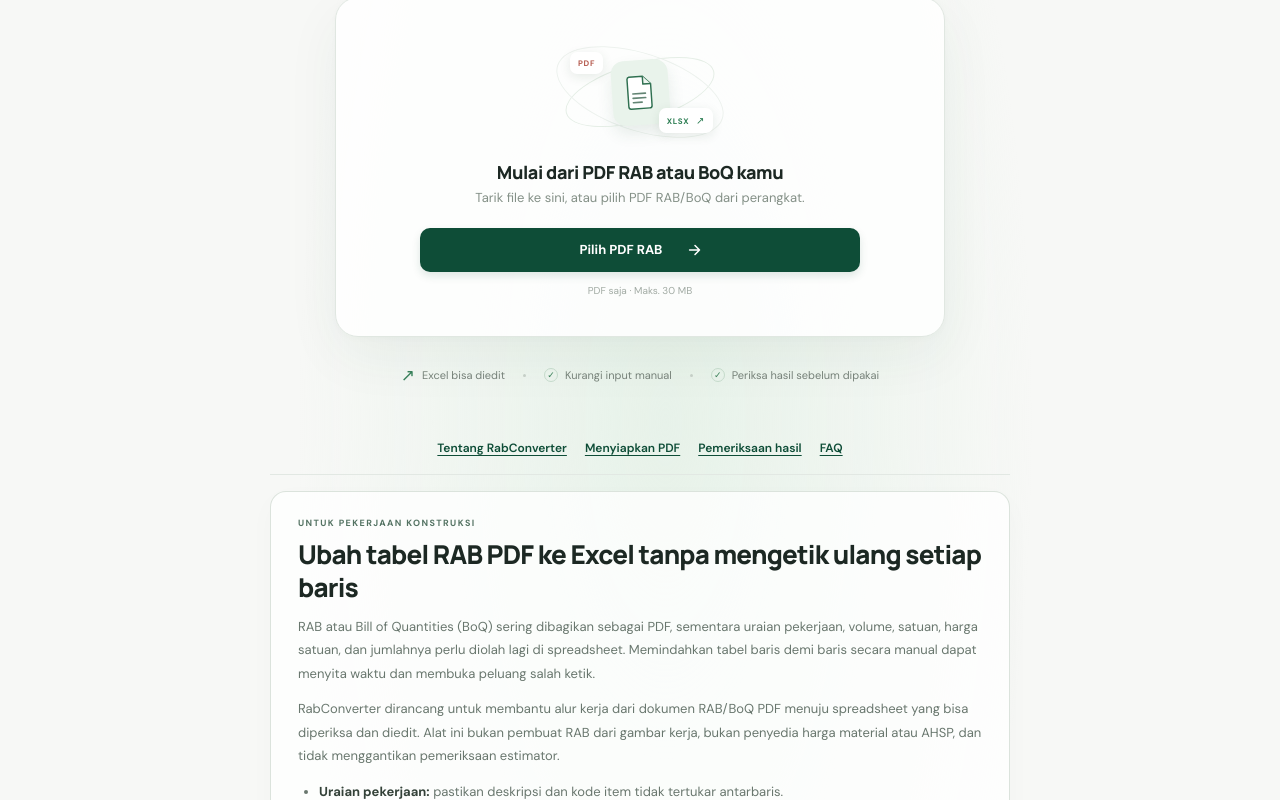
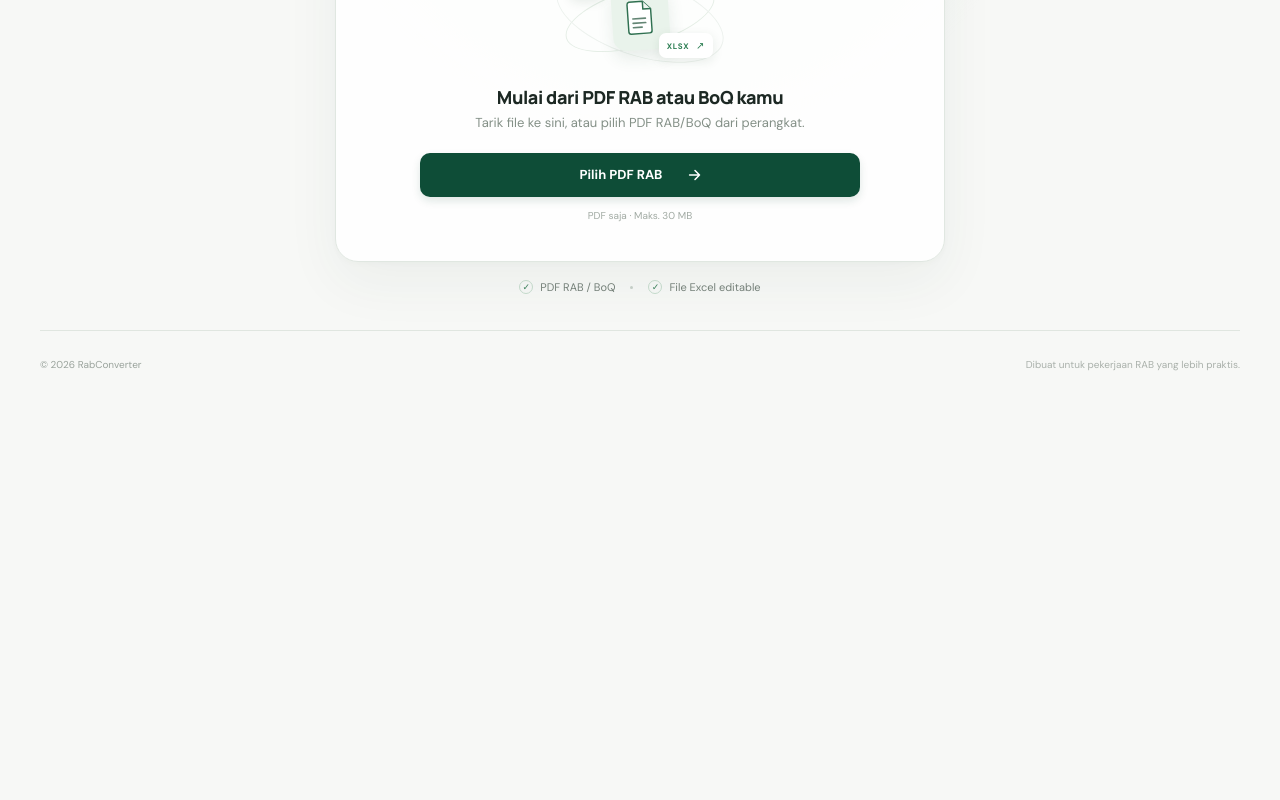
Before and after one commit to fsoeltoni-rabconverter/rabconverter, a React (Vite) app: page / in a window 1280 px wide. Shown: the part 430-1230 px from the top of the page. After the commit the page ends 828 px from the top, so only its background shows below. Built offline with nearby package versions, Linux system fonts and the light colour scheme.

Commit message:
Simplify RabConverter landing page
Trim the long explanatory sections from the main tool page, shorten copy, and reduce vertical spacing while preserving SEO metadata and endpoints.

```diff
--- a/src/App.tsx
+++ b/src/App.tsx
@@ -83,8 +83,7 @@
           <div className="eyebrow"><span className="eyebrow-line" /> PDF RAB MENJADI EXCEL</div>
           <h1>RAB PDF ke Excel.<br /><span>Tanpa Ketik Ulang.</span></h1>
           <p className="hero-description">
-            Ubah tabel RAB atau BoQ dari PDF menjadi file Excel yang bisa diedit.
-            Kurangi pekerjaan salin-tempel uraian pekerjaan, volume, satuan, dan harga satuan secara manual.
+            Ubah tabel RAB atau BoQ PDF menjadi Excel yang bisa diedit.
           </p>
         </div>
 
@@ -135,79 +134,12 @@
           {message && <p className="error-message" role="alert">{message}</p>}
         </section>
 
-        <div className="reassurance-row">
-          <div className="reassurance-item"><span className="reassurance-icon">↗</span><span>Excel bisa diedit</span></div>
+        <div className="reassurance-row" aria-label="Ringkasan fitur">
+          <div className="reassurance-item"><span className="reassurance-check">✓</span><span>PDF RAB / BoQ</span></div>
           <span className="reassurance-separator" />
-          <div className="reassurance-item"><span className="reassurance-check">✓</span><span>Kurangi input manual</span></div>
-          <span className="reassurance-separator" />
-          <div className="reassurance-item"><span className="reassurance-check">✓</span><span>Periksa hasil sebelum dipakai</span></div>
+          <div className="reassurance-item"><span className="reassurance-check">✓</span><span>File Excel editable</span></div>
         </div>
 
-        <section className="seo-content" aria-label="Panduan RAB PDF ke Excel">
-          <nav className="content-nav" aria-label="Navigasi panduan">
-            <a href="#tentang-rabconverter">Tentang RabConverter</a>
-            <a href="#siapkan-pdf">Menyiapkan PDF</a>
-            <a href="#periksa-hasil">Pemeriksaan hasil</a>
-            <a href="#faq">FAQ</a>
-          </nav>
-
-          <section className="content-block" id="tentang-rabconverter">
-            <p className="content-eyebrow">UNTUK PEKERJAAN KONSTRUKSI</p>
-            <h2>Ubah tabel RAB PDF ke Excel tanpa mengetik ulang setiap baris</h2>
-            <p>RAB atau Bill of Quantities (BoQ) sering dibagikan sebagai PDF, sementara uraian pekerjaan, volume, satuan, harga satuan, dan jumlahnya perlu diolah lagi di spreadsheet. Memindahkan tabel baris demi baris secara manual dapat menyita waktu dan membuka peluang salah ketik.</p>
-            <p>RabConverter dirancang untuk membantu alur kerja dari dokumen RAB/BoQ PDF menuju spreadsheet yang bisa diperiksa dan diedit. Alat ini bukan pembuat RAB dari gambar kerja, bukan penyedia harga material atau AHSP, dan tidak menggantikan pemeriksaan estimator.</p>
-            <ul className="content-list">
-              <li><strong>Uraian pekerjaan:</strong> pastikan deskripsi dan kode item tidak tertukar antarbaris.</li>
-              <li><strong>Volume dan satuan:</strong> periksa tanda desimal, satuan, serta angka yang terpotong di pergantian halaman.</li>
-              <li><strong>Harga dan jumlah:</strong> cocokkan subtotal dan total dengan dokumen sumber sebelum memakai hasil untuk penawaran atau pekerjaan proyek.</li>
-            </ul>
-          </section>
-
-          <section className="content-block" id="siapkan-pdf">
-            <p className="content-eyebrow">PANDUAN PRAKTIS</p>
-            <h2>Yang perlu disiapkan sebelum mengubah RAB PDF ke Excel</h2>
-            <h3>1. Kenali jenis PDF yang digunakan</h3>
-            <p>PDF yang teksnya bisa dipilih biasanya lebih mudah diekstrak menjadi tabel daripada PDF hasil pindai yang berisi gambar halaman. Dokumen hasil pindai umumnya membutuhkan OCR (pengenalan karakter optik); jangan menganggap hasil OCR akan selalu benar, terutama untuk angka, simbol satuan, dan tanda desimal.</p>
-            <h3>2. Perhatikan struktur tabel dan pergantian halaman</h3>
-            <p>RAB dapat memiliki baris judul bagian, sub-total, catatan, atau kolom yang menyambung ke halaman berikutnya. Jangan memeriksa hanya jumlah total: pastikan tiap item masih berada di kolom dan bagian pekerjaan yang tepat.</p>
-            <h3>3. Simpan PDF sumber untuk pembanding</h3>
-            <p>Gunakan PDF asli sebagai referensi saat mengecek uraian, volume, satuan, harga satuan, subtotal, pajak, dan grand total. Jika ada nilai yang tidak terbaca atau tidak cocok, periksa dokumen sumber alih-alih menebak angka.</p>
-          </section>
-
-          <section className="content-block" id="periksa-hasil">
-            <p className="content-eyebrow">CHECKLIST ESTIMATOR</p>
-            <h2>Periksa Excel hasil konversi sebelum dipakai</h2>
-            <p>Spreadsheet yang dapat diedit belum tentu identik dengan dokumen sumber. Luangkan waktu untuk memeriksa kembali:</p>
-            <ul className="content-list">
-              <li>Jumlah item dan urutannya sesuai dokumen PDF.</li>
-              <li>Angka volume, satuan, harga satuan, dan jumlah berada di kolom yang benar.</li>
-              <li>Angka desimal, pemisah ribuan, tanda minus, dan angka nol tidak berubah.</li>
-              <li>Baris subtotal, rekapitulasi, pajak, serta total akhir dapat ditelusuri ke PDF sumber.</li>
-              <li>Setiap formula yang dibutuhkan sudah diuji; jangan berasumsi formula asli PDF otomatis dipulihkan.</li>
-            </ul>
-          </section>
-
-          <section className="content-block faq-block" id="faq">
-            <p className="content-eyebrow">PERTANYAAN UMUM</p>
-            <h2>Pertanyaan tentang RAB PDF ke Excel</h2>
-            <details>
-              <summary>Apakah RabConverter sudah bisa menghasilkan file Excel?</summary>
-              <p>Belum pada versi preview ini. Halaman saat ini baru mendemonstrasikan pemilihan file; pemrosesan PDF dan pembuatan XLSX belum diaktifkan. File yang dipilih tidak dikirim ke server.</p>
-            </details>
-            <details>
-              <summary>Apakah PDF hasil scan atau foto dokumen bisa dikonversi?</summary>
-              <p>Dukungan PDF hasil scan dan OCR belum tersedia untuk diverifikasi di versi preview ini. Kemampuan tersebut tidak dijanjikan sampai fungsi konversinya diuji dan diaktifkan.</p>
-            </details>
-            <details>
-              <summary>Apakah RabConverter membuat RAB baru atau menentukan harga AHSP?</summary>
-              <p>Tidak. Fokus produk adalah membantu pemindahan tabel RAB/BoQ yang sudah ada dari PDF ke spreadsheet. Penyusunan lingkup pekerjaan, perhitungan volume dari gambar kerja, dan penentuan harga satuan adalah pekerjaan yang berbeda.</p>
-            </details>
-            <details>
-              <summary>Mengapa hasil konversi tetap harus diperiksa?</summary>
-              <p>Tata letak PDF bervariasi dan tabel dapat terpotong, berpindah halaman, atau memakai format angka yang berbeda. Pengecekan terhadap dokumen sumber penting sebelum spreadsheet digunakan untuk pekerjaan atau penawaran.</p>
-            </details>
-          </section>
-        </section>
       </main>
 
       <footer className="footer">
--- a/src/styles.css
+++ b/src/styles.css
@@ -56,13 +56,13 @@
 .chip-muted { color: #8a948e; font-weight: 500; }
 .beta-label { color: #849088; font-size: 10px; font-weight: 700; letter-spacing: 1.4px; }
 
-.main-content { width: min(100%,790px); margin: 0 auto; padding: 70px 24px 46px; display: flex; flex-direction: column; align-items: center; flex: 1; }
-.hero-copy { width: min(100%, 440px); text-align: center; margin-bottom: 34px; }
+.main-content { width: min(100%,790px); margin: 0 auto; padding: 64px 24px 36px; display: flex; flex-direction: column; align-items: center; flex: 1; }
+.hero-copy { width: min(100%, 440px); text-align: center; margin-bottom: 24px; }
 .eyebrow { display: inline-flex; align-items: center; gap: 9px; font-size: 10px; font-weight: 800; letter-spacing: 1.9px; color: #547363; margin-bottom: 17px; }
 .eyebrow-line { display: inline-block; width: 23px; height: 1px; background: #8aae98; }
 h1 { font-family: "Manrope",sans-serif; font-weight: 800; letter-spacing: -2.8px; line-height: 1.11; font-size: clamp(34px,3.6vw,48px); margin: 0; color: #1c2823; }
 h1 span { color: #247454; }
-.hero-description { margin: 17px auto 0; max-width: 525px; color: #707c74; line-height: 1.75; font-size: 15px; }
+.hero-description { margin: 14px auto 0; max-width: 440px; color: #707c74; line-height: 1.65; font-size: 14px; }
 
 .upload-card {
   width: min(100%,610px);
@@ -125,7 +125,7 @@
 .selected-state .primary-button { grid-column: 1 / -1; width: 100%; margin-top: 4px; }
 .selected-state .file-limit { grid-column: 1 / -1; margin-top: -4px; }
 
-.reassurance-row { display: flex; align-items: center; gap: 18px; color: #77827a; margin-top: 27px; font-size: 11px; }
+.reassurance-row { display: flex; align-items: center; gap: 15px; color: #77827a; margin-top: 18px; font-size: 11px; }
 .reassurance-item { display: inline-flex; align-items: center; gap: 7px; white-space: nowrap; }
 .reassurance-icon { font-size: 17px; color: #38815b; }
 .reassurance-check { display: grid; place-items: center; border: 1px solid #c8ddce; color: #40845e; border-radius: 50%; width: 14px; height: 14px; font-size: 9px; }
@@ -145,12 +145,12 @@
   .topbar-right { gap: 8px; }
   .price-chip { padding: 8px 10px; font-size: 10px; gap: 5px; }
   .beta-label { display: none; }
-  .main-content { padding: 56px 18px 36px; }
-  .hero-copy { margin-bottom: 27px; }
+  .main-content { padding: 42px 18px 26px; }
+  .hero-copy { margin-bottom: 20px; }
   h1 { font-size: clamp(33px,8.8vw,42px); letter-spacing: -1.7px; }
   .eyebrow { font-size: 8px; letter-spacing: 1.4px; }
-  .hero-description { font-size: 13px; line-height: 1.7; max-width: 390px; margin-top: 14px; }
-  .upload-card { min-height: 325px; padding: 22px 18px; border-radius: 18px; }
+  .hero-description { font-size: 13px; line-height: 1.6; max-width: 360px; margin-top: 11px; }
+  .upload-card { min-height: 300px; padding: 20px 18px; border-radius: 18px; }
   .reassurance-row { flex-wrap: wrap; justify-content: center; gap: 11px; font-size: 10px; }
   .reassurance-separator { display: none; }
   .footer { width: calc(100% - 36px); min-height: 60px; font-size: 9px; }
@@ -159,108 +159,3 @@
 @media (prefers-reduced-motion: reduce) {
   *, *::before, *::after { scroll-behavior: auto !important; transition-duration: .01ms !important; animation-duration: .01ms !important; }
 }
-
-
-/* Search-focused explanatory content; kept visually consistent with the existing landing page. */
-.seo-content {
-  width: 100%;
-  max-width: 740px;
-  margin-top: 54px;
-  display: grid;
-  gap: 16px;
-  color: #344239;
-  text-align: left;
-}
-.content-nav {
-  display: flex;
-  flex-wrap: wrap;
-  justify-content: center;
-  gap: 9px 18px;
-  padding: 0 0 18px;
-  border-bottom: 1px solid var(--line);
-}
-.content-nav a {
-  color: var(--green-dark);
-  font-size: 12px;
-  font-weight: 600;
-  text-decoration-thickness: 1px;
-  text-underline-offset: 3px;
-}
-.content-nav a:hover { color: #247454; }
-.content-block {
-  padding: 25px 27px;
-  border: 1px solid rgba(215,224,217,.9);
-  border-radius: 16px;
-  background: rgba(255,255,255,.76);
-  box-shadow: 0 9px 28px rgba(43,68,50,.025);
-  scroll-margin-top: 20px;
-}
-.content-eyebrow {
-  margin: 0 0 9px;
-  color: #547363;
-  font-size: 9px;
-  font-weight: 800;
-  letter-spacing: 1.4px;
-}
-.seo-content .content-block h2 {
-  width: auto;
-  margin: 0 0 12px;
-  text-align: left;
-  font-family: "Manrope", sans-serif;
-  font-size: clamp(20px, 2.4vw, 26px);
-  font-weight: 800;
-  line-height: 1.25;
-  letter-spacing: -.8px;
-  color: var(--ink);
-}
-.seo-content .content-block h3 {
-  margin: 21px 0 7px;
-  font: 750 14px/1.45 "Manrope", sans-serif;
-  color: var(--ink);
-}
-.seo-content .content-block p:not(.content-eyebrow) {
-  margin: 0 0 12px;
-  color: #69776e;
-  font-size: 13px;
-  line-height: 1.8;
-}
-.seo-content .content-block p:last-child { margin-bottom: 0; }
-.content-list {
-  display: grid;
-  gap: 9px;
-  margin: 14px 0 0;
-  padding-left: 21px;
-  color: #69776e;
-  font-size: 13px;
-  line-height: 1.75;
-}
-.content-list strong { color: #344239; }
-.faq-block details {
-  border-top: 1px solid var(--line);
-  padding: 14px 0;
-}
-.faq-block details:last-child { padding-bottom: 0; }
-.faq-block summary {
-  cursor: pointer;
-  color: #29362e;
-  font-size: 13px;
-  line-height: 1.55;
-  font-weight: 700;
-}
-.faq-block details p { padding-top: 9px; }
-.preview-status {
-  margin: 16px auto 0;
-  max-width: 530px;
-  color: #777356;
-  font-size: 11px;
-  line-height: 1.55;
-  text-align: center;
-}
-@media (max-width: 600px) {
-  .seo-content { margin-top: 39px; gap: 12px; }
-  .content-nav { gap: 9px 13px; }
-  .content-nav a { font-size: 11px; }
-  .content-block { padding: 20px 18px; border-radius: 13px; }
-  .seo-content .content-block h2 { font-size: 20px; letter-spacing: -.5px; }
-  .seo-content .content-block p:not(.content-eyebrow), .content-list { font-size: 12px; }
-}
```
